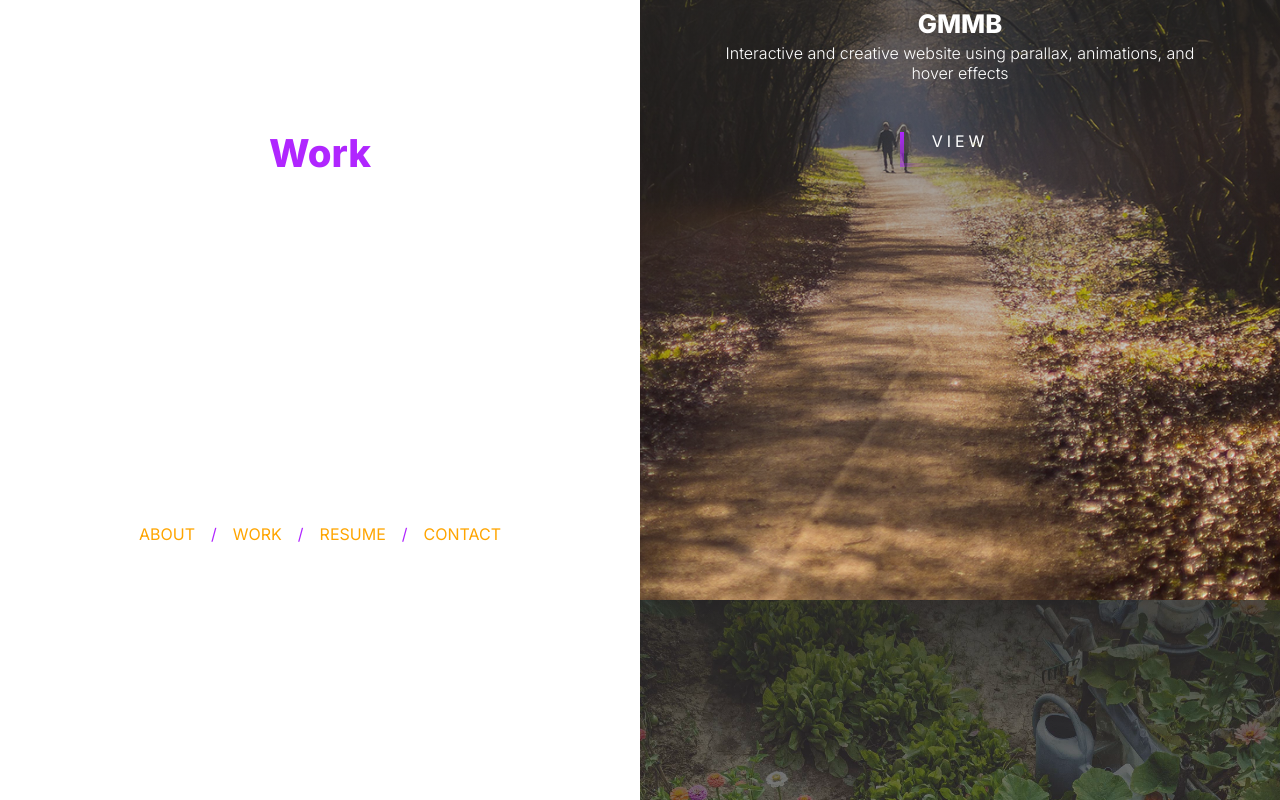
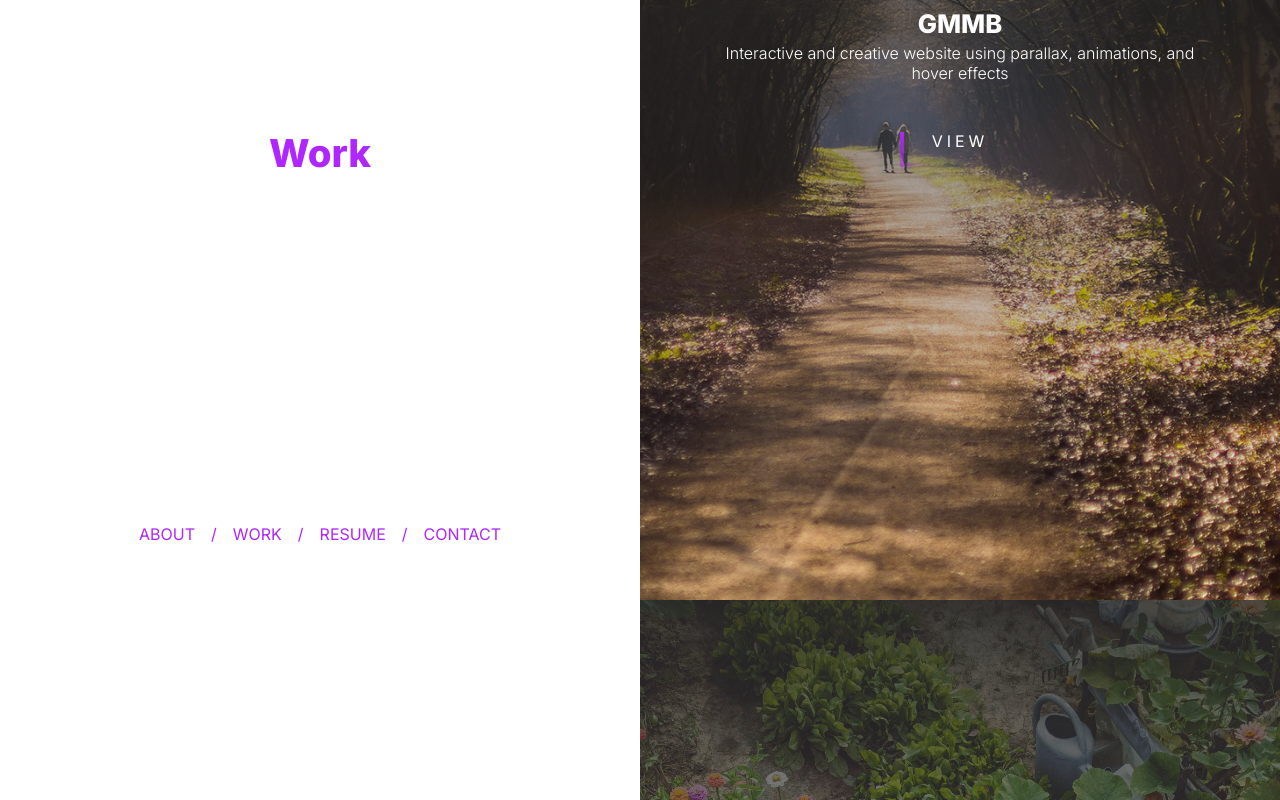
Before and after one commit to Cathy347Le/react-portfolio, a React (Create React App) app: page / in a window 1280 px wide. Shown: the part 1800-2600 px from the top of the page. Built offline with nearby package versions, Linux system fonts and the light colour scheme.

Commit message:
fix menu issue displaying in the hero

```diff
--- a/src/Components/Work.scss
+++ b/src/Components/Work.scss
@@ -28,6 +28,7 @@
     height: 100vh;
     color: $primary-purple;
     padding: 48px;
+    position: relative;
     .title-container {
       position: relative;
       top: 40%;
@@ -183,7 +184,7 @@
   }
   .menu-container {
     ul li a {
-      color: orange;
+      color: $primary-purple;
       &:hover {
         border-bottom: 2px solid $primary-purple;
       }
```
